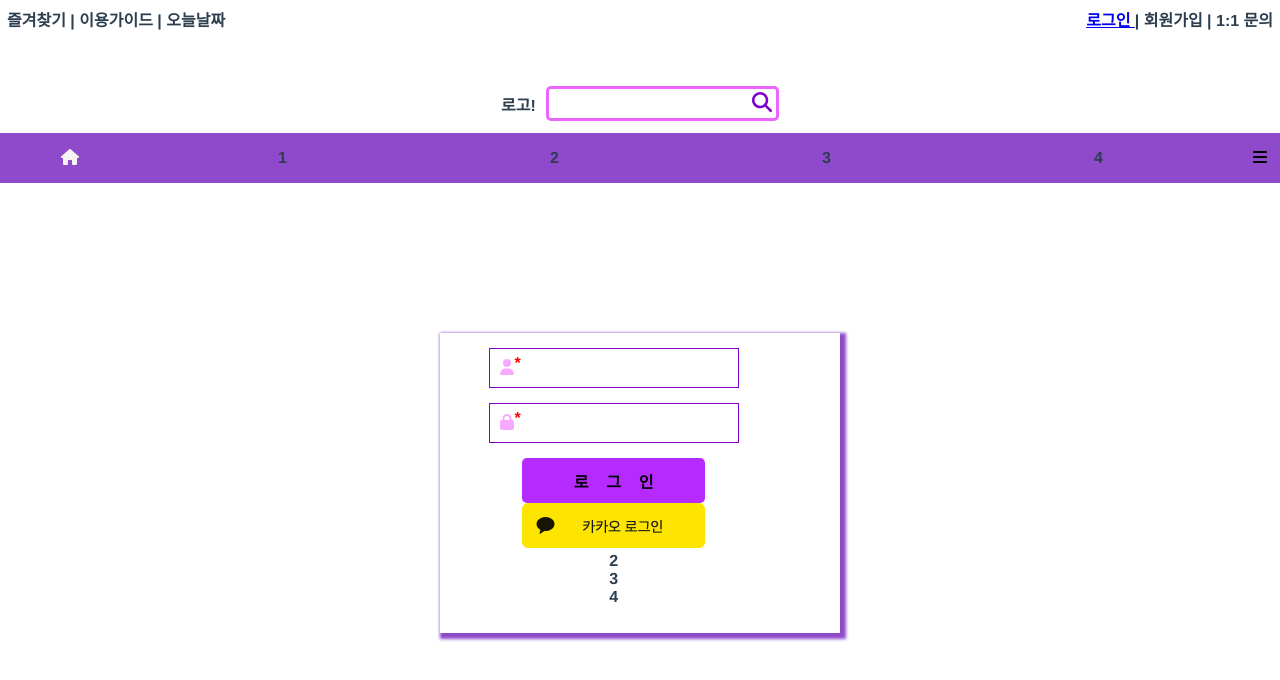
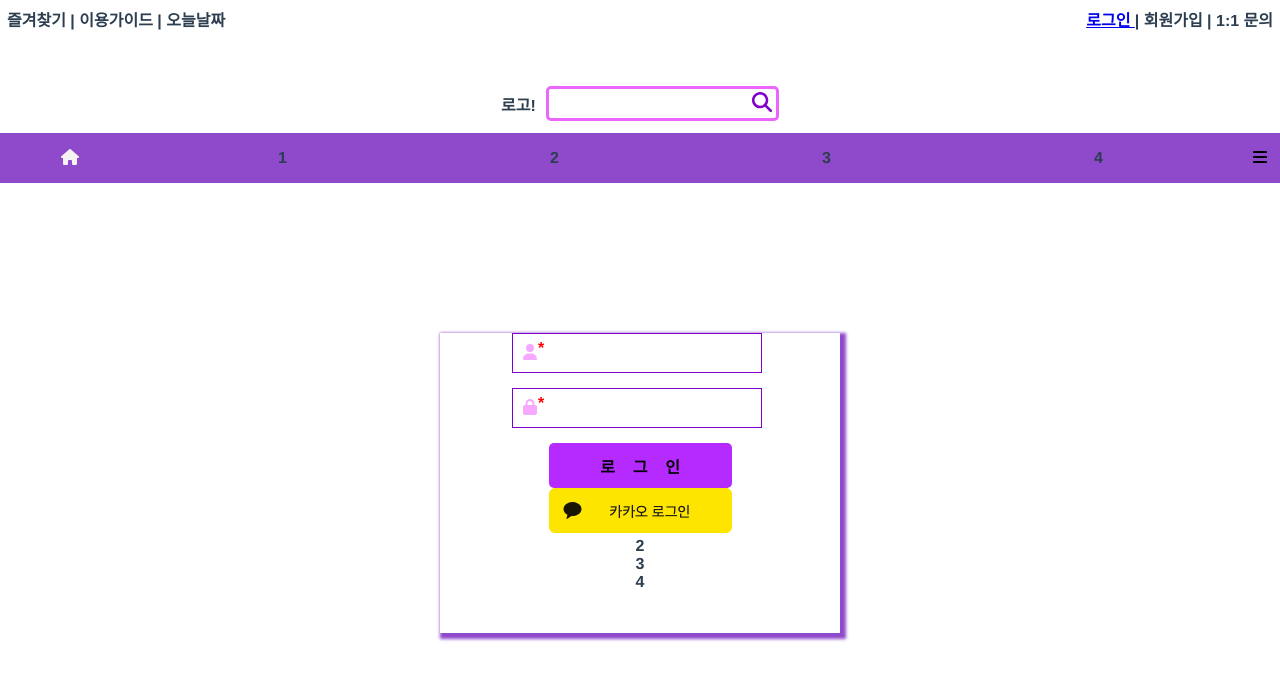
Before and after one commit to Ohjinseo2022/MiniSite, a Vue app in the folder frontend/: page /login in a window 1280 px wide. Shown: the top 680 px of the page. Built offline with nearby package versions, Linux system fonts and the light colour scheme.

Commit message:
로그인 박스 위치 조정

```diff
--- a/frontend/src/components/article/login.vue
+++ b/frontend/src/components/article/login.vue
@@ -87,9 +87,8 @@ export default {
   height: 300px;
   box-shadow: 3px 3px 3px 3px #8f49cb;
 }
-.innerBox {
-  position: absolute;
-  left: 37%;
+.inputBox {
+  margin: 0 auto;
 }
 .box {
   text-align: center;
@@ -130,13 +129,15 @@ input {
   font-size: 20px;
   margin-left: 10px;
 }
+.innerBox {
+  margin: 15px 57px;
+}
 .inputBox {
   border: 1px solid #7f00cb;
   height: 40px;
   width: 250px;
   position: relative;
   display: flex;
-
   justify-content: center;
   align-items: center;
   padding-left: 16px;
```
